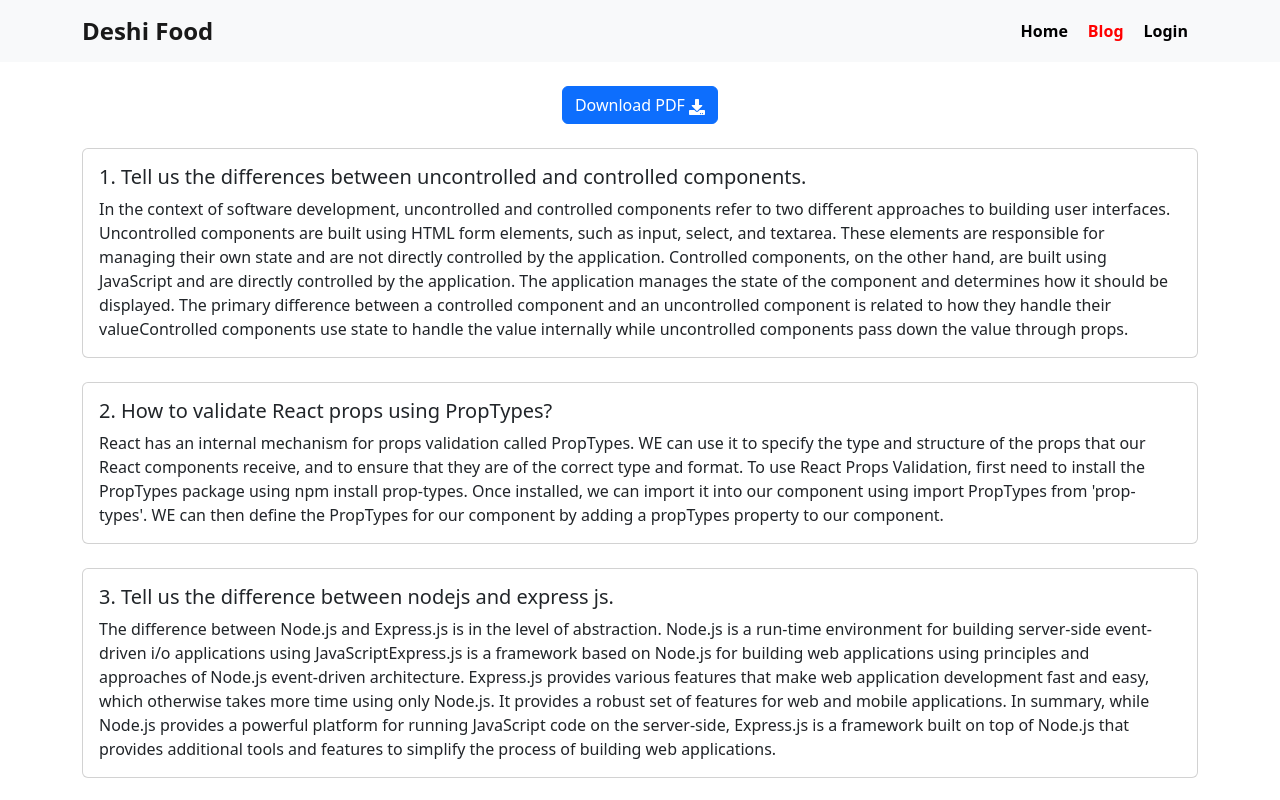
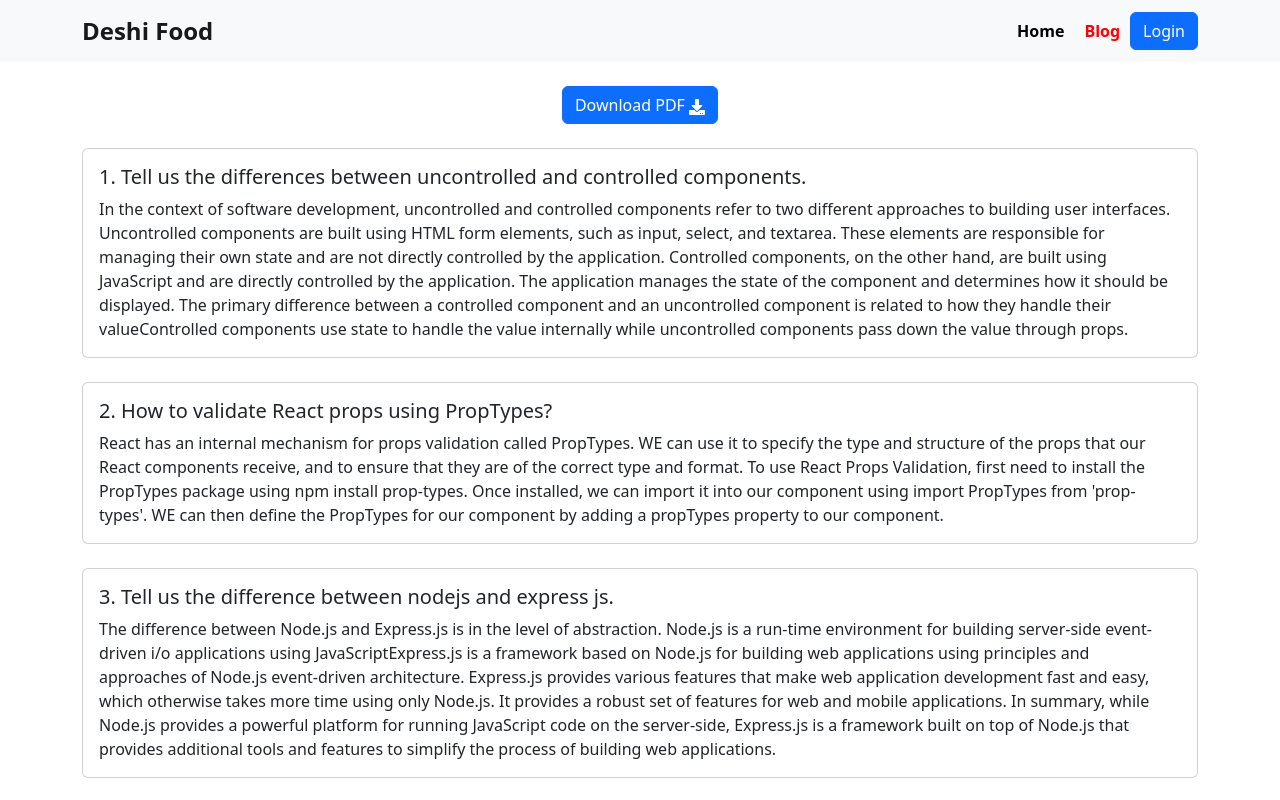
Before and after one commit to ashikuzzamanmoon/deshi-food-client, a React (Vite) app: page /blog in a window 1280 px wide. Shown: the top 800 px of the page. Built offline with nearby package versions, Linux system fonts and the light colour scheme; no server answers.

Commit message:
edit login btn

```diff
--- a/src/Shared/Header/Header.jsx
+++ b/src/Shared/Header/Header.jsx
@@ -28,11 +28,11 @@ const Header = () => {
                             <NavLink to='/blog' className={({ isActive }) => (isActive ? 'active' : 'default')}>Blog</NavLink>
 
                             {
-                                user && <img src={user?.photoURL} width={'30px'} className='rounded-circle' height={'30px'} alt="" srcset="" />
+                                user && <img src={user?.photoURL} width={'30px'} className='rounded-circle me-4' height={'30px'} alt="" srcset="" />
                             }
                             {
-                                user ? <Button onClick={handleSignOut} variant='success'>Logout</Button> :
-                                    <NavLink to='/login' className={({ isActive }) => (isActive ? 'active' : 'default')}>Login</NavLink>
+                                user ? <Button onClick={handleSignOut} variant='primary'>Logout</Button> :
+                                <Button variant='primary'><Link to='/login' className='text-white text-decoration-none'>Login</Link></Button>
                             }
                         </Nav>
                     </Navbar.Collapse>
```
